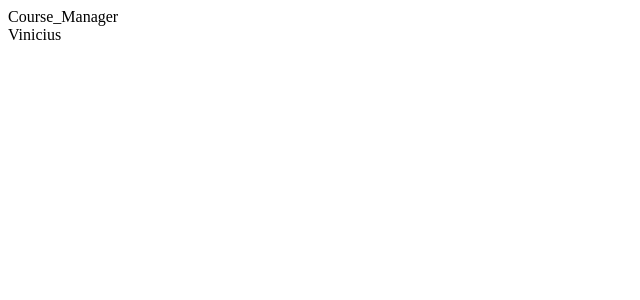
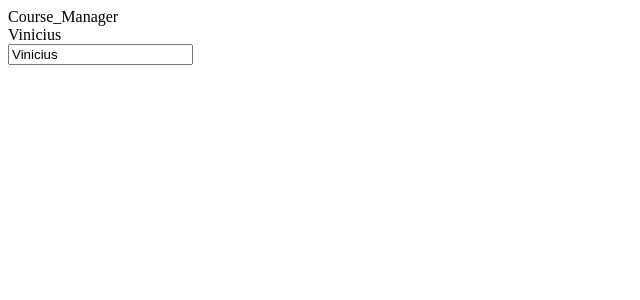
Before and after one commit to ViniHGV/Introducao_Angular, an Angular app: page / in a window 1280 px wide. Shown: the top 300 px of the page, without its empty margins (0-640 px from the left). Built offline with nearby package versions, Linux system fonts and the light colour scheme.

Commit message:
Adicionando Two way data binding

```diff
--- a/src/app/app.component.html
+++ b/src/app/app.component.html
@@ -3,3 +3,7 @@
 <br>
 
 {{ name }}
+
+<br>
+
+<input [(ngModel)]='name' name="name">
--- a/src/app/app.module.ts
+++ b/src/app/app.module.ts
@@ -1,6 +1,6 @@
 import { NgModule } from '@angular/core';
 import { BrowserModule } from '@angular/platform-browser';
-
+import { FormsModule } from '@angular/forms';
 import { AppComponent } from './app.component';
 
 @NgModule({
@@ -8,7 +8,8 @@ import { AppComponent } from './app.component';
     AppComponent
   ],
   imports: [
-    BrowserModule
+    BrowserModule,
+    FormsModule
   ],
   providers: [],
   bootstrap: [AppComponent]
```
